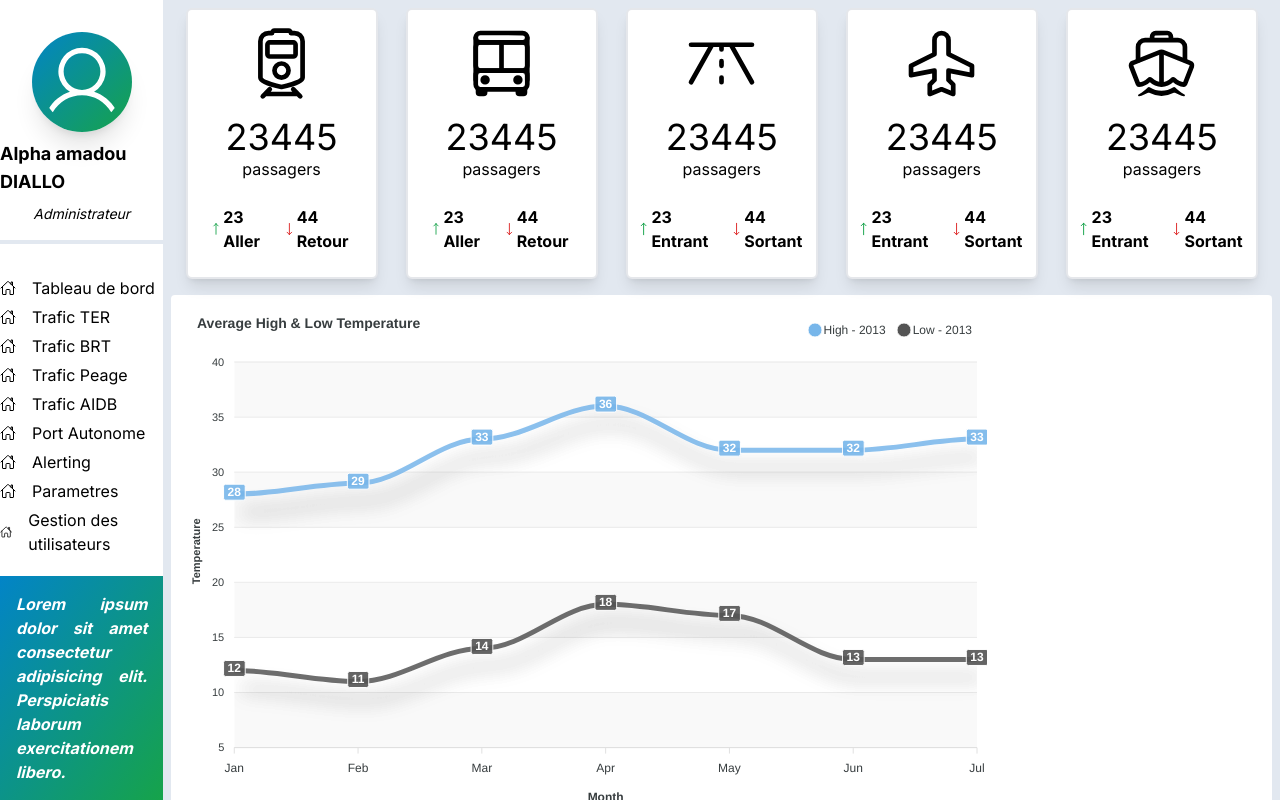
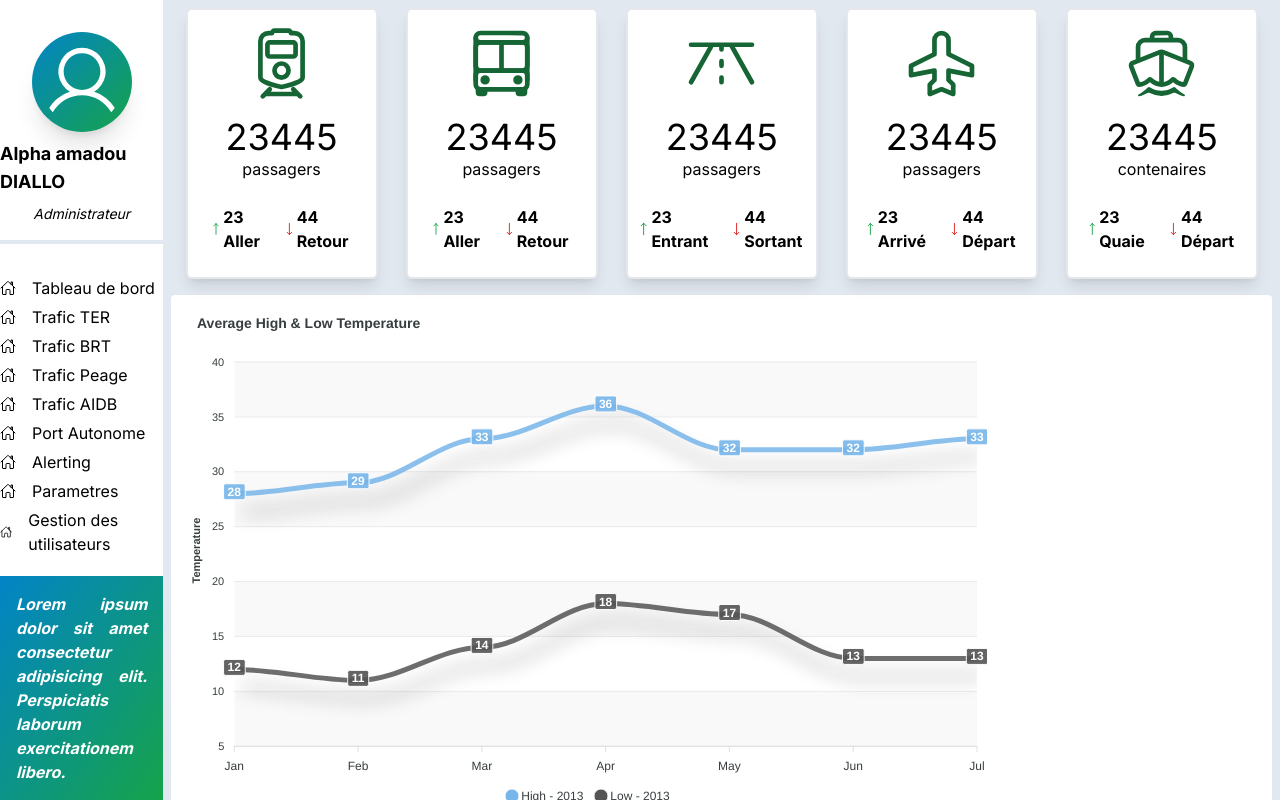
Before and after one commit to alphacpc/TRAFIC-SN-DK, a Next.js app in the folder ui/: page / in a window 1280 px wide. Shown: the top 800 px of the page. Built offline with nearby package versions, Linux system fonts and the light colour scheme.

Commit message:
update icons panel

```diff
--- a/ui/src/app/page.tsx
+++ b/ui/src/app/page.tsx
@@ -18,29 +18,29 @@ export default function Home() {
 
       <section className="p-2 bg-slate-200">
         <div className="flex flex-wrap justify-around pb-4">
-          <PanelStatCompoment IconTitle={<IoTrainOutline size={75}/>} title="passagers"
+          <PanelStatCompoment IconTitle={<IoTrainOutline className="text-green-800" size={75}/>} title="passagers"
             count_glo={23445} count_in={23} label_in="Aller"
             count_out={44} label_out="Retour"
           />
 
-          <PanelStatCompoment IconTitle={<IoBusOutline size={75}/>} title="passagers"
+          <PanelStatCompoment IconTitle={<IoBusOutline className="text-green-800" size={75}/>} title="passagers"
             count_glo={23445} count_in={23} label_in="Aller"
             count_out={44} label_out="Retour"
           />
 
-          <PanelStatCompoment IconTitle={<PiRoadHorizon size={75}/>} title="passagers"
+          <PanelStatCompoment IconTitle={<PiRoadHorizon className="text-green-800" size={75}/>} title="passagers"
             count_glo={23445} count_in={23} label_in="Entrant"
             count_out={44} label_out="Sortant"
           />
 
-          <PanelStatCompoment IconTitle={<PiAirplane size={75}/>} title="passagers"
-            count_glo={23445} count_in={23} label_in="Entrant"
-            count_out={44} label_out="Sortant"
+          <PanelStatCompoment IconTitle={<PiAirplane className="text-green-800" size={75}/>} title="passagers"
+            count_glo={23445} count_in={23} label_in="Arrivé"
+            count_out={44} label_out="Départ"
           />
 
-          <PanelStatCompoment IconTitle={<IoBoatOutline size={75}/>} title="passagers"
-            count_glo={23445} count_in={23} label_in="Entrant"
-            count_out={44} label_out="Sortant"
+          <PanelStatCompoment IconTitle={<IoBoatOutline className="text-green-800" size={75}/>} title="contenaires"
+            count_glo={23445} count_in={23} label_in="Quaie"
+            count_out={44} label_out="Départ"
           />
         </div>
 
--- a/ui/src/components/shared/SidebarComponent.tsx
+++ b/ui/src/components/shared/SidebarComponent.tsx
@@ -1,6 +1,6 @@
 import Link from 'next/link'
 import React from 'react'
-import { IoHomeOutline, IoHomeSharp } from 'react-icons/io5'
+import { IoHomeOutline } from 'react-icons/io5'
 import { PiUser } from 'react-icons/pi'
 
 const tab = ["Tableau de bord", "Trafic TER", "Trafic BRT", "Trafic Peage", "Trafic AIDB", "Port Autonome",
@@ -9,6 +9,7 @@ const tab = ["Tableau de bord", "Trafic TER", "Trafic BRT", "Trafic Peage", "Tra
 const SidebarComponent = () => {
   return (
     <div className="bg-green-60 w-full h-[100vh] flex flex-col items-center relative">
+
 
       <div className="w-full flex flex-col items-center my-8 pb-4 border-b-4 border-slate-200">
         <PiUser size={100} className="p-2 rounded-full bg-gradient-to-tl from-green-600 to-sky-600 shadow-xl text-white"/>
@@ -26,6 +27,7 @@ const SidebarComponent = () => {
             </Link>
           </li>)}
         </ul>
+
 
         <div className="w-full flex">
           <Link className="bg-red-600 text-center cursor-pointer text-white p-2 rounded-sm w-full" href="/">deconnexion</Link>
--- a/ui/src/libs/index.tsx
+++ b/ui/src/libs/index.tsx
@@ -54,9 +54,6 @@ export const LINE_WITH_LABELS = {
     },
     xaxis: {
       categories: ['Jan', 'Feb', 'Mar', 'Apr', 'May', 'Jun', 'Jul'],
-      title: {
-        text: 'Month'
-      }
     },
     yaxis: {
       title: {
@@ -66,11 +63,8 @@ export const LINE_WITH_LABELS = {
       max: 40
     },
     legend: {
-      position: 'top',
-      horizontalAlign: 'right',
-      floating: true,
-      offsetY: -25,
-      offsetX: -5
+      position: 'bottom',
+      offsetY: 5,
     }
   } as ApexOptions,
 }
@@ -271,8 +265,8 @@ export const COLUMN_STACKED = {
       ],
     },
     legend: {
-      position: 'right',
-      offsetY: 40
+      position: 'bottom',
+      offsetY: 10
     },
     fill: {
       opacity: 1
```
